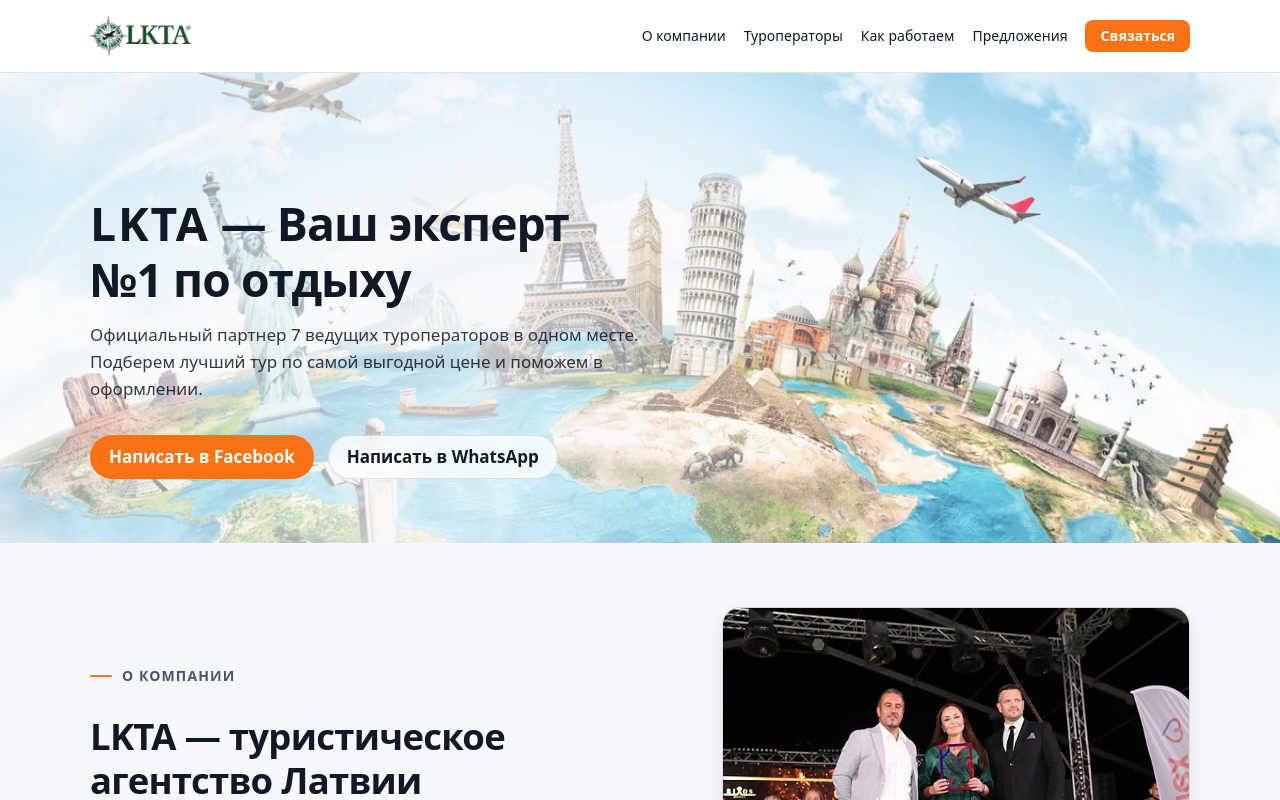
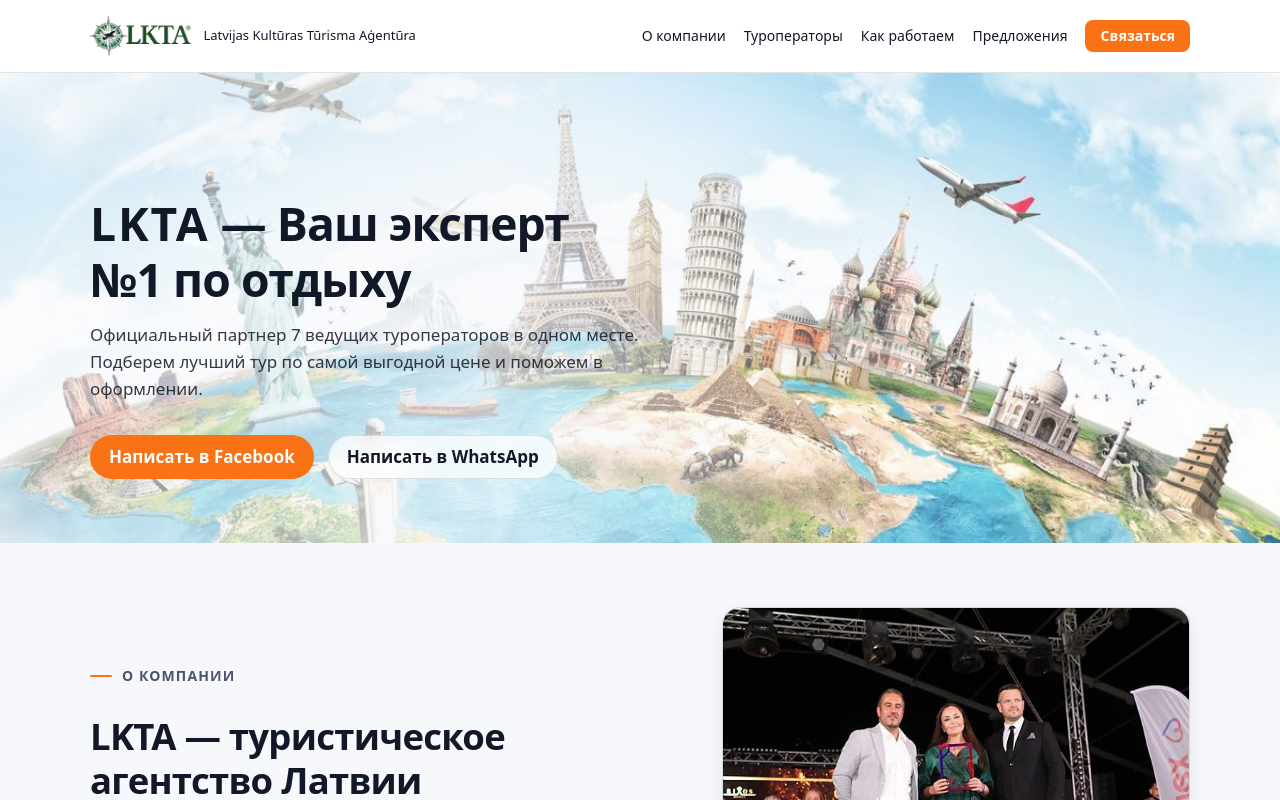
Before and after one commit to orthrus2106/travel-landing, a website built with Vite: page index.html in a window 1280 px wide. Shown: the top 800 px of the page. Built offline with nearby package versions, Linux system fonts and the light colour scheme; no server answers.

Commit message:
fix for logo header

```diff
--- a/index.html
+++ b/index.html
@@ -2,9 +2,9 @@
 <html lang="en">
   <head>
     <meta charset="UTF-8" />
-    <link rel="icon" type="image/svg+xml" href="/vite.svg" />
+    <link rel="icon" type="image/svg+xml" href="./src/assets/logo.png" />
     <meta name="viewport" content="width=device-width, initial-scale=1.0" />
-    <title>tourism</title>
+    <title>LTKA | Latvijas Kultūras Tūrisma Aģentūra</title>
   </head>
   <body>
     <header class="header">
@@ -12,6 +12,7 @@
         <div class="header__left">
           <a href="#top" class="header__logo">
             <img src="./src/assets/logo.png" alt="LKTA" />
+            <span class="header__logo-text">Latvijas Kultūras Tūrisma Aģentūra</span>
           </a>
         </div>
 
--- a/src/styles/components/_header.scss
+++ b/src/styles/components/_header.scss
@@ -19,16 +19,24 @@
 .header__left {
   display: flex;
   align-items: center;
+  gap: $sp-2;
 }
 
-.header__logo-cap {
-  font-size: $fs-small;
+.header__logo-text {
+  display: block;
+  max-width: 240px;
+  font-size: 13px;
+  line-height: 1.2;
+  font-weight: $fw-medium;
   color: $color-text;
+  white-space: normal;
 }
 
 .header__logo {
   display: flex;
   align-items: center;
+  gap: $sp-2;
+  text-decoration: none;
 
   img {
     height: 42px;
@@ -87,6 +95,10 @@
 
 /* Мобилка */
 @media (max-width: $tablet) {
+  .header__logo-text {
+    display: none;
+  }
+
   .header__burger {
     display: block;
     z-index: 2;
```
